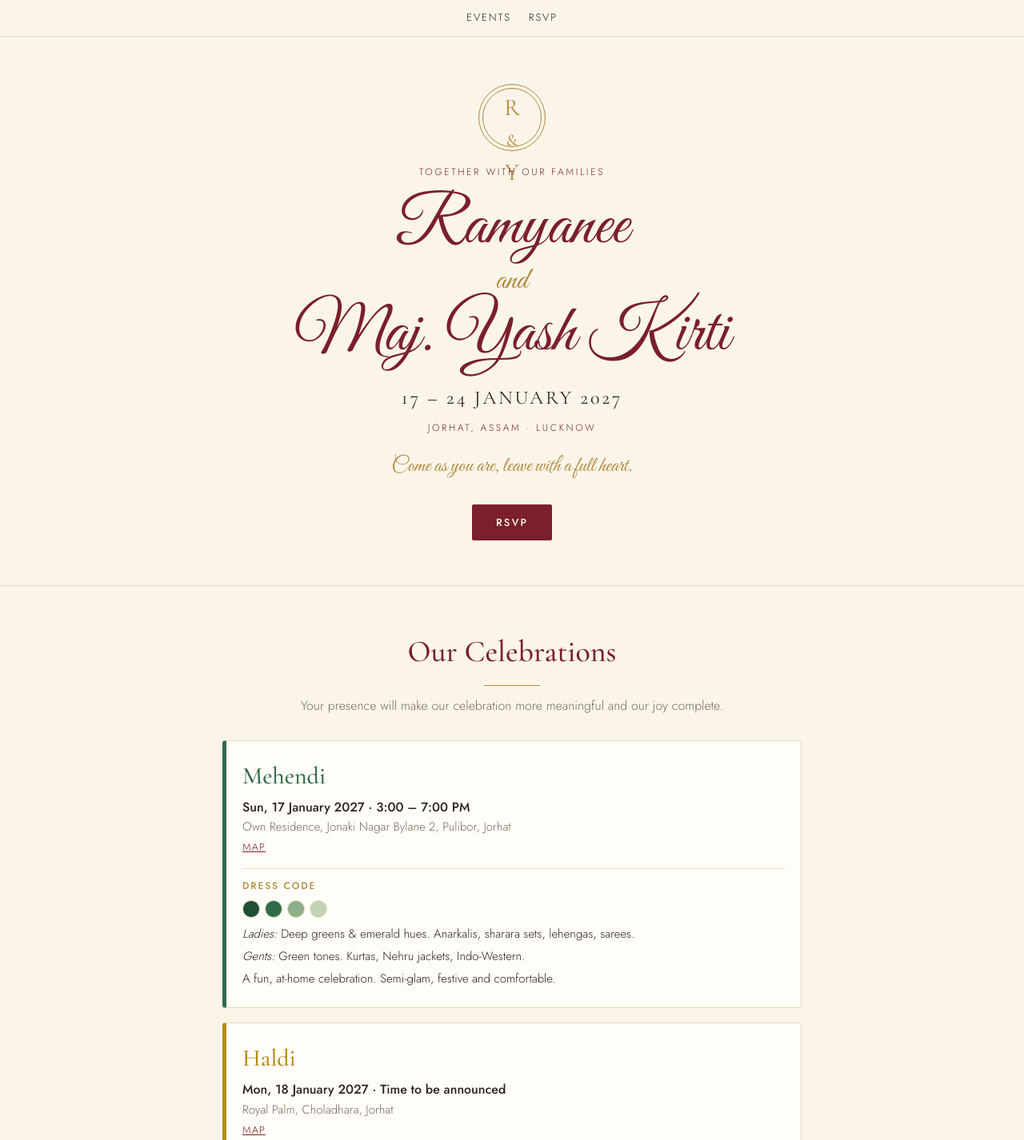
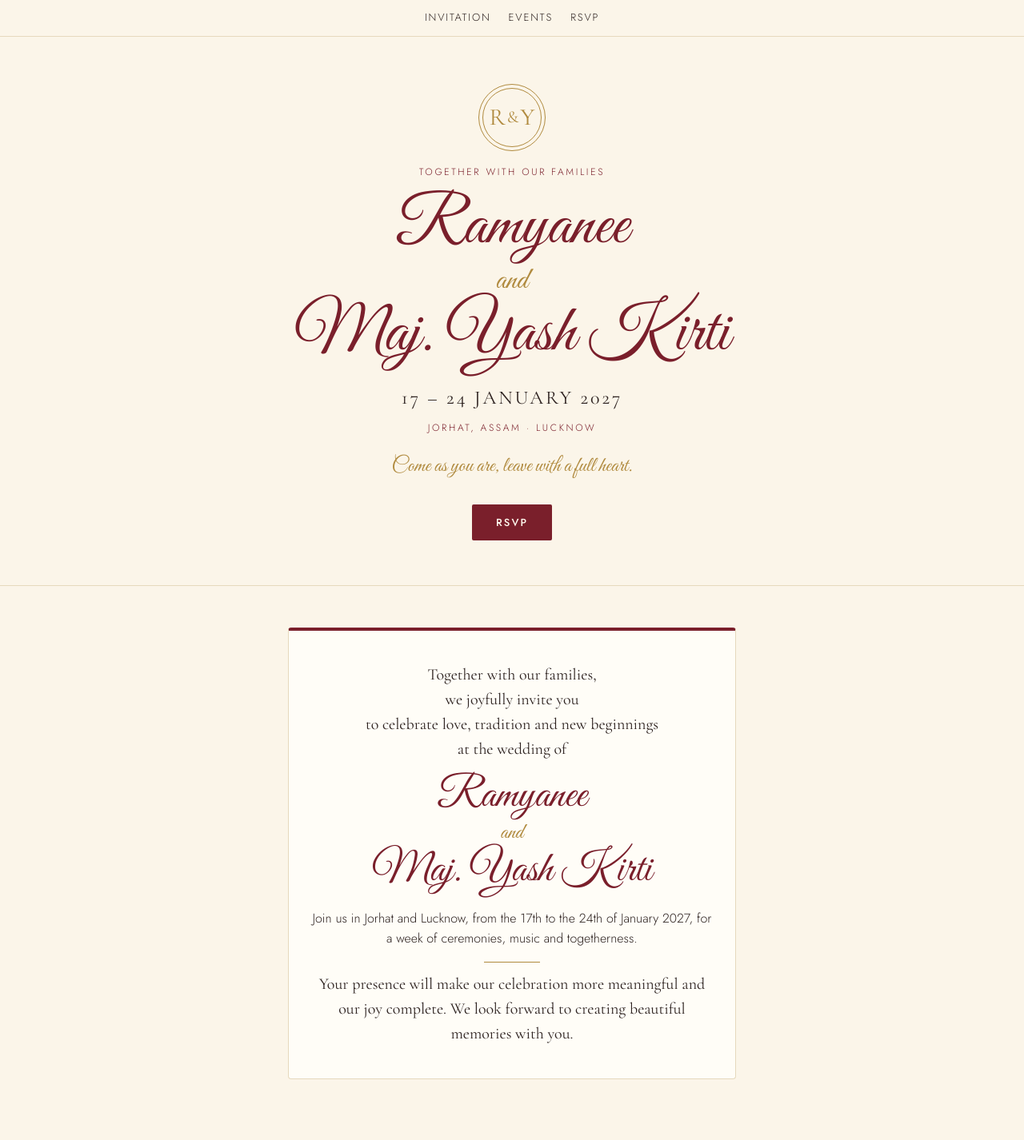
Before and after one commit to Ramyanee/WeddingInvite, a plain HTML site: page index.html in a window 1280 px wide. Shown: the top 1426 px of the page at 80% size. Drawn offline with nearby package versions, Linux system fonts and the light colour scheme.

Commit message:
Update index.html

```diff
--- a/index.html
+++ b/index.html
@@ -16,7 +16,7 @@ h1,h2,h3{font-family:'Cormorant Garamond',Georgia,serif;font-weight:500;margin:0
 nav{position:sticky;top:0;z-index:5;background:var(--bg);border-bottom:1px solid var(--line);display:flex;justify-content:center;gap:22px;padding:12px 16px;font-size:13px;letter-spacing:.14em;text-transform:uppercase}
 nav a{color:var(--ink);text-decoration:none}
 .hero{text-align:center;padding:64px 20px 56px;border-bottom:1px solid var(--line)}
-.mono{width:74px;height:74px;border:1px solid var(--gold);border-radius:50%;display:grid;place-items:center;margin:0 auto 22px;font-family:'Cormorant Garamond',serif;font-size:30px;color:var(--gold);outline:1px solid var(--gold);outline-offset:4px}
+.mono{width:74px;height:74px;border:1px solid var(--gold);border-radius:50%;display:flex;align-items:center;justify-content:center;gap:1px;line-height:1;margin:0 auto 22px;font-family:'Cormorant Garamond',serif;font-size:30px;color:var(--gold);outline:1px solid var(--gold);outline-offset:4px}
 .eyebrow{font-size:12px;letter-spacing:.22em;text-transform:uppercase;color:var(--maroon)}
 .names{font-family:'Great Vibes',cursive;color:var(--maroon);font-size:clamp(46px,13vw,84px);line-height:1.1;margin:14px 0}
 .names span{display:block;font-size:.45em;color:var(--gold)}
@@ -56,10 +56,16 @@ input[type=text],input[type=tel],textarea,select{width:100%;padding:11px 12px;bo
 .msg{margin-top:16px;padding:14px;border-radius:3px;text-align:center;display:none}
 .msg.ok{display:block;border:1px solid var(--ok);color:var(--ok)}.msg.err{display:block;border:1px solid var(--maroon);color:var(--maroon)}
 footer{text-align:center;padding:30px 18px 50px;color:var(--mute);font-family:'Cormorant Garamond',serif;font-size:20px;border-top:1px solid var(--line)}
+
+.invc{max-width:560px;margin:0 auto;text-align:center;background:var(--card);border:1px solid var(--line);border-top:4px solid var(--maroon);border-radius:4px;padding:40px 26px}
+.invc .lead,.invc .close{font-family:'Cormorant Garamond',serif;font-size:20px;line-height:1.55}
+.invc .body{margin:16px 0}
+.inames{font-family:'Great Vibes',cursive;color:var(--maroon);font-size:clamp(38px,10vw,54px);line-height:1.15;margin:12px 0}
+.inames span{display:block;font-size:.5em;color:var(--gold)}
 </style>
 </head>
 <body>
-<nav><a href="#events">Events</a><a href="#rsvp">RSVP</a></nav>
+<nav><a href="#invite">Invitation</a><a href="#events">Events</a><a href="#rsvp">RSVP</a></nav>
 
 <header class="hero">
   <div class="mono">R<span style="font-size:.7em;margin:0 1px">&amp;</span>Y</div>
@@ -70,6 +76,8 @@ footer{text-align:center;padding:30px 18px 50px;color:var(--mute);font-family:'C
   <div class="tag">Come as you are, leave with a full heart.</div>
   <a class="btn" href="#rsvp">RSVP</a>
 </header>
+
+<section id="invite"><div class="invc" id="invbody"></div></section>
 
 <section id="events">
   <h2>Our Celebrations</h2><div class="orn"></div>
@@ -186,6 +194,14 @@ document.getElementById("go").onclick=async function(){
   try{await navigator.clipboard.writeText(txt);extra+=" Your RSVP was copied, so please paste it to us."}catch(e){}
   show("err","We couldn’t save your RSVP online."+extra);
 };
+
+var NM='<div class="inames">Ramyanee<span>and</span>Maj. Yash Kirti</div>';
+var TX={
+ all:'<div class="lead">Together with our families,<br>we joyfully invite you<br>to celebrate love, tradition and new beginnings<br>at the wedding of</div>'+NM+'<div class="body">Join us in Jorhat and Lucknow, from the 17th to the 24th of January 2027, for a week of ceremonies, music and togetherness.</div><div class="orn"></div><div class="close">Your presence will make our celebration more meaningful and our joy complete. We look forward to creating beautiful memories with you.</div>',
+ "19th":'<div class="lead">Together with our families,<br>we joyfully invite you<br>to the wedding celebrations of</div>'+NM+'<div class="body">on the 19th of January 2027,<br>at Puroni Bheti Tea Estate, Jorhat, Assam.<br><br>Join us for the Juroon ceremony in the morning, followed by the Reception and Muhurtam in the afternoon and evening.</div><div class="orn"></div><div class="close">Your presence will make our celebration more meaningful and our joy complete.</div>',
+ lucknow:'<div class="lead">Together with our families,</div>'+NM+'<div class="lead">request the pleasure of your company<br>at their wedding reception</div><div class="body">on the 24th of January 2027, from 7:30 PM onwards,<br>at Greco-Roman Hall, Surya Officers Institute,<br>Lucknow Cantonment.</div><div class="orn"></div><div class="close">Your presence will make our celebration complete.</div>'
+};
+document.getElementById("invbody").innerHTML=TX[INVITE];
 </script>
 </body>
 </html>
```
